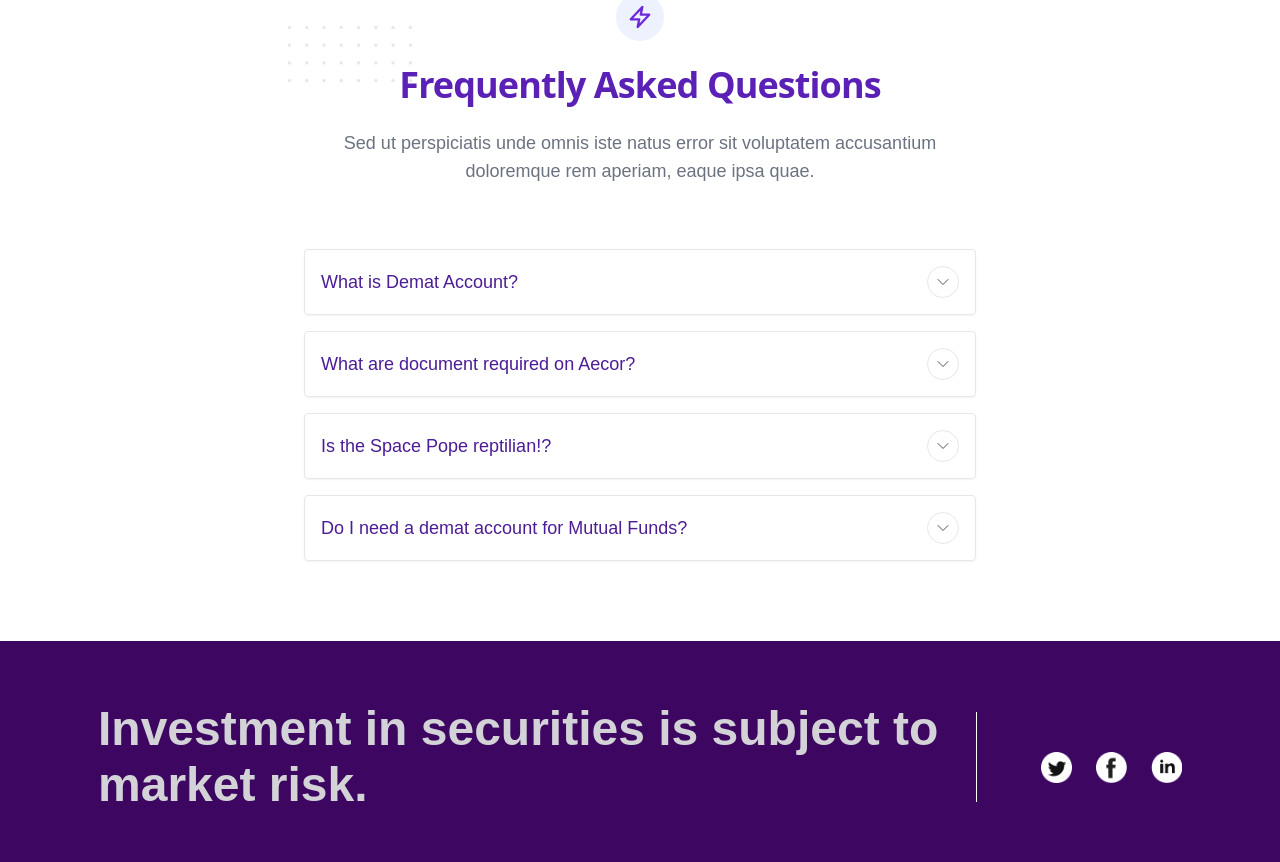
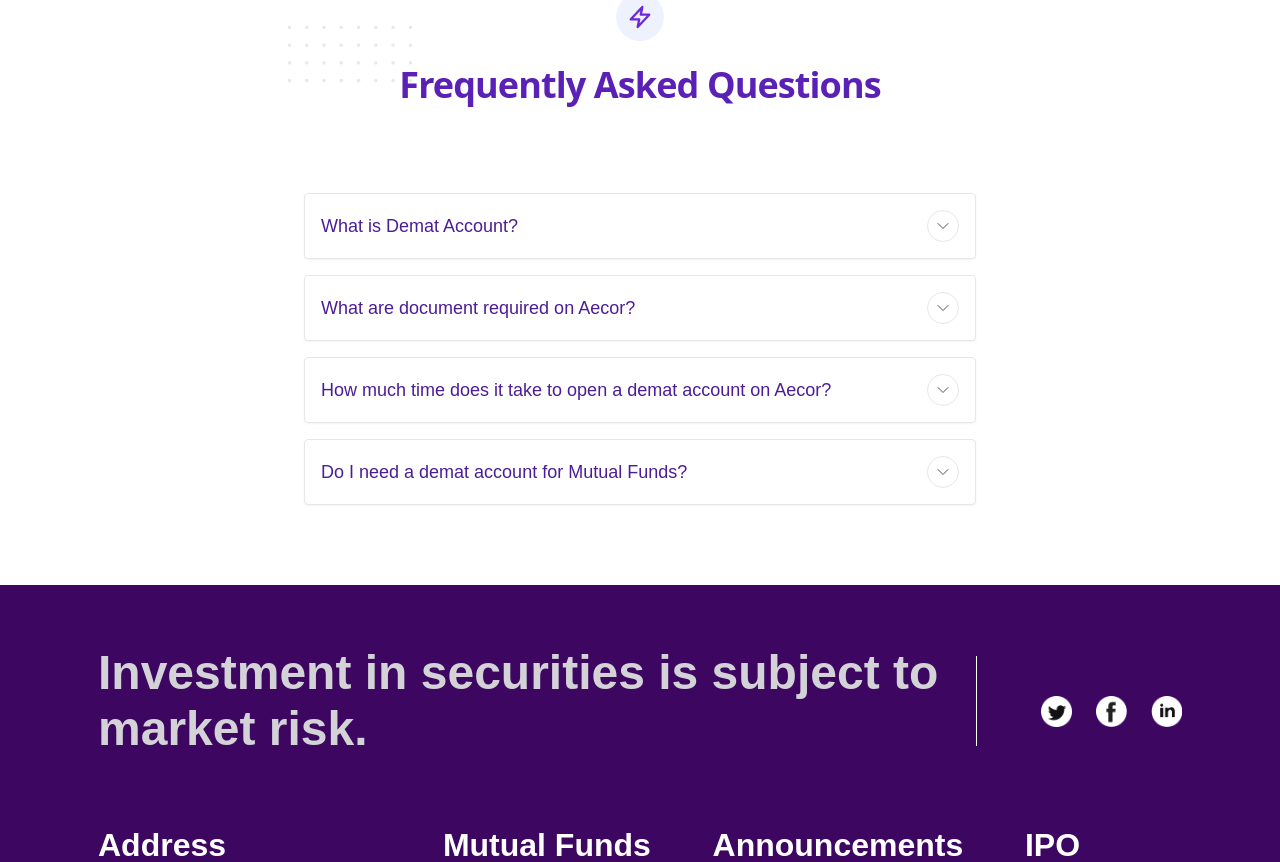
Before and after one commit to ashishmishra-bit/aecor, a Next.js app: page /signup in a window 1280 px wide. Shown: the part 1277-2139 px from the top of the page. Built offline with nearby package versions, Linux system fonts and the light colour scheme.

Commit message:
open-an-account text changes

```diff
--- a/components/Faq/Faq.js
+++ b/components/Faq/Faq.js
@@ -92,10 +92,7 @@ const Item = ({ title, children }) => {
                 </span>{' '}
 
               </h2>
-              <p className="text-base text-gray-500 md:text-lg">
-                Sed ut perspiciatis unde omnis iste natus error sit voluptatem
-                accusantium doloremque rem aperiam, eaque ipsa quae.
-              </p>
+
             </div>
           </div>
           <div className="space-y-4 text-purple-900" >
@@ -116,9 +113,8 @@ A demat account is an account to hold financial securities in electronic form. I
 
 
             </Item>
-            <Item title="Is the Space Pope reptilian!?">
-              Sed ut perspiciatis unde omnis iste natus error sit voluptatem
-              accusantium doloremque rem aperiam, eaque ipsa quae.
+            <Item title="How much time does it take to open a demat account on Aecor?">
+                    If you are opting for online KYC, it takes less than 24 hours for your demat account to become active.
             </Item>
             <Item title="Do I need a demat account for Mutual Funds?">
               Demat account is not required for mutual funds.
```
